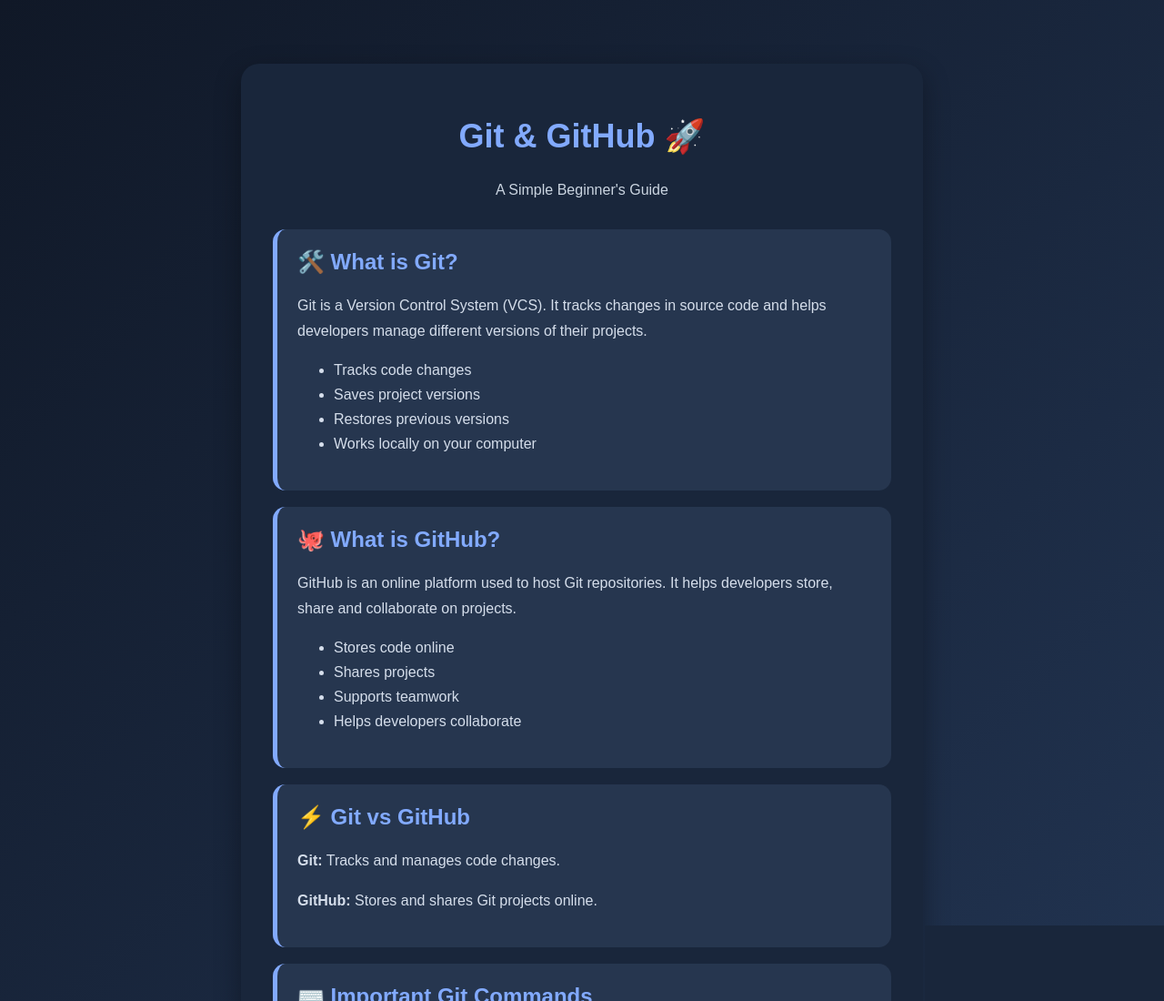
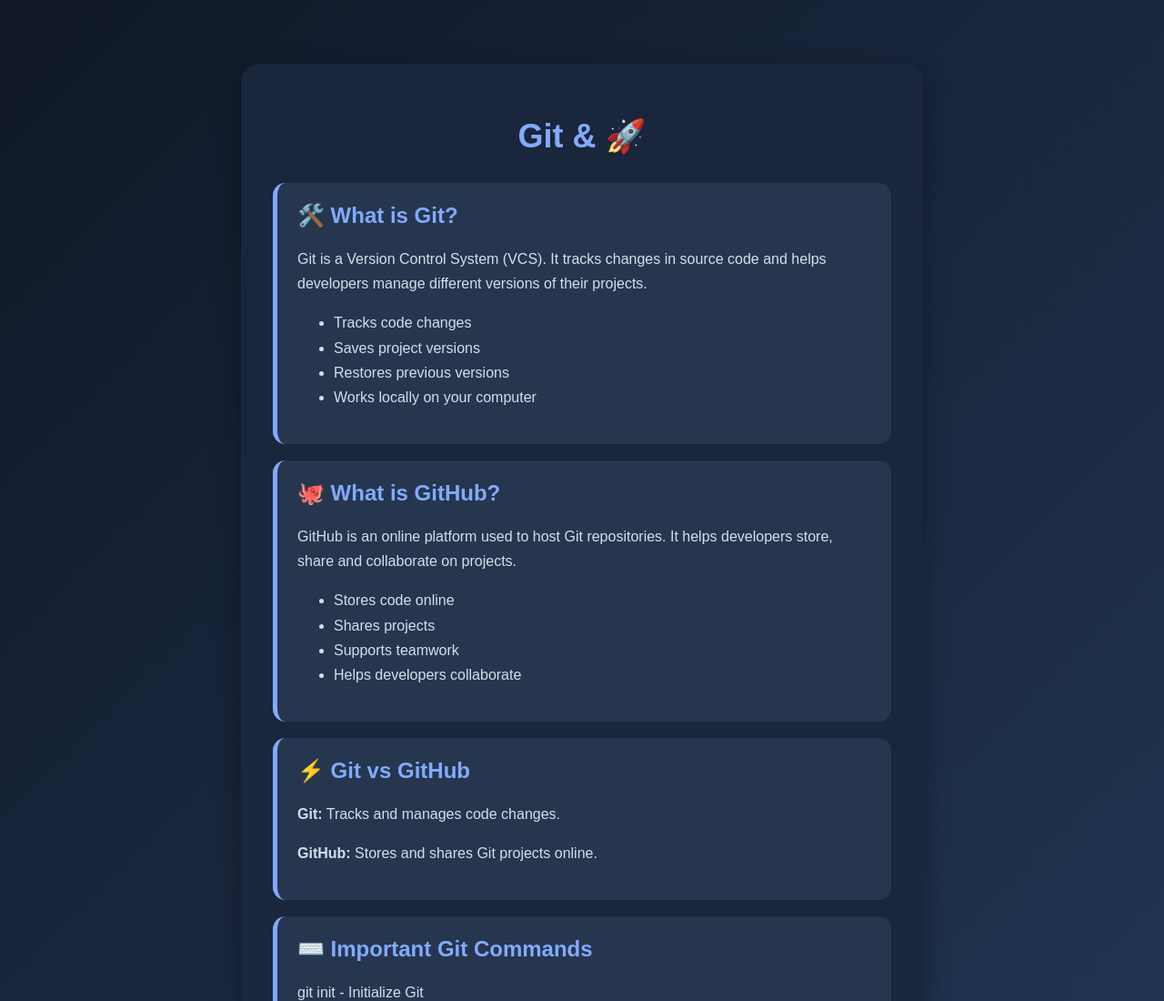
Before and after one commit to navadeepreddi14/git_hub_prac, a plain HTML site: page git.html in a window 1280 px wide. Shown: the top 1100 px of the page at 91% size. Drawn offline with Linux system fonts and the light colour scheme.

Commit message:
updated code

```diff
--- a/git.html
+++ b/git.html
@@ -78,10 +78,10 @@
 
     <div class="container">
 
-        <h1>Git & GitHub 🚀</h1>
+        <h1>Git & 🚀</h1>
 
         <p class="subtitle">
-            A Simple Beginner's Guide
+
         </p>
 
         <div class="card">
```
